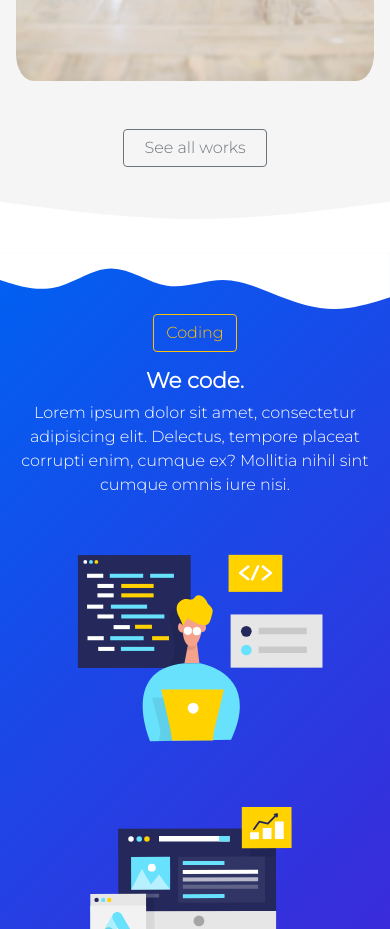
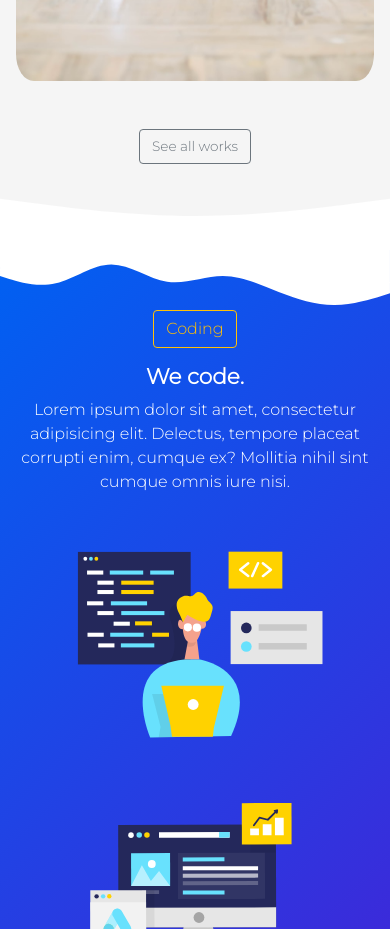
Before and after one commit to Bukiyo/Mdb-Landing-Page, a plain HTML site: page index.html in a window 390 px wide. Shown: the part 4339-5268 px from the top of the page. Drawn offline with Linux system fonts and the light colour scheme.

Commit message:
made changes to font size of button

```diff
--- a/css/styles.css
+++ b/css/styles.css
@@ -119,8 +119,9 @@ h1, h2 {
         text-align: center;
     }
     .btn-works {
-        padding: .375rem 1.5rem;
-        width: 9rem;
+        /* padding: .375rem 1.5rem; */
+        /* width: 9rem; */
+        font-size: 0.85rem;
     }
 }
 
@@ -155,7 +156,9 @@ h1, h2 {
         width: 9rem;
     }
     .btn-works {
-        padding: .375rem .9rem
+        /* padding: .375rem 1.5rem; */
+        /* width: 9rem; */
+        font-size: 0.85rem;
     }
 }
 
@@ -190,6 +193,8 @@ h1, h2 {
         width: 8rem;
     }
     .btn-works {
-        padding: .375rem .9rem
+        /* padding: .375rem 1.5rem; */
+        /* width: 9rem; */
+        font-size: 0.85rem;
     }
 }
```
